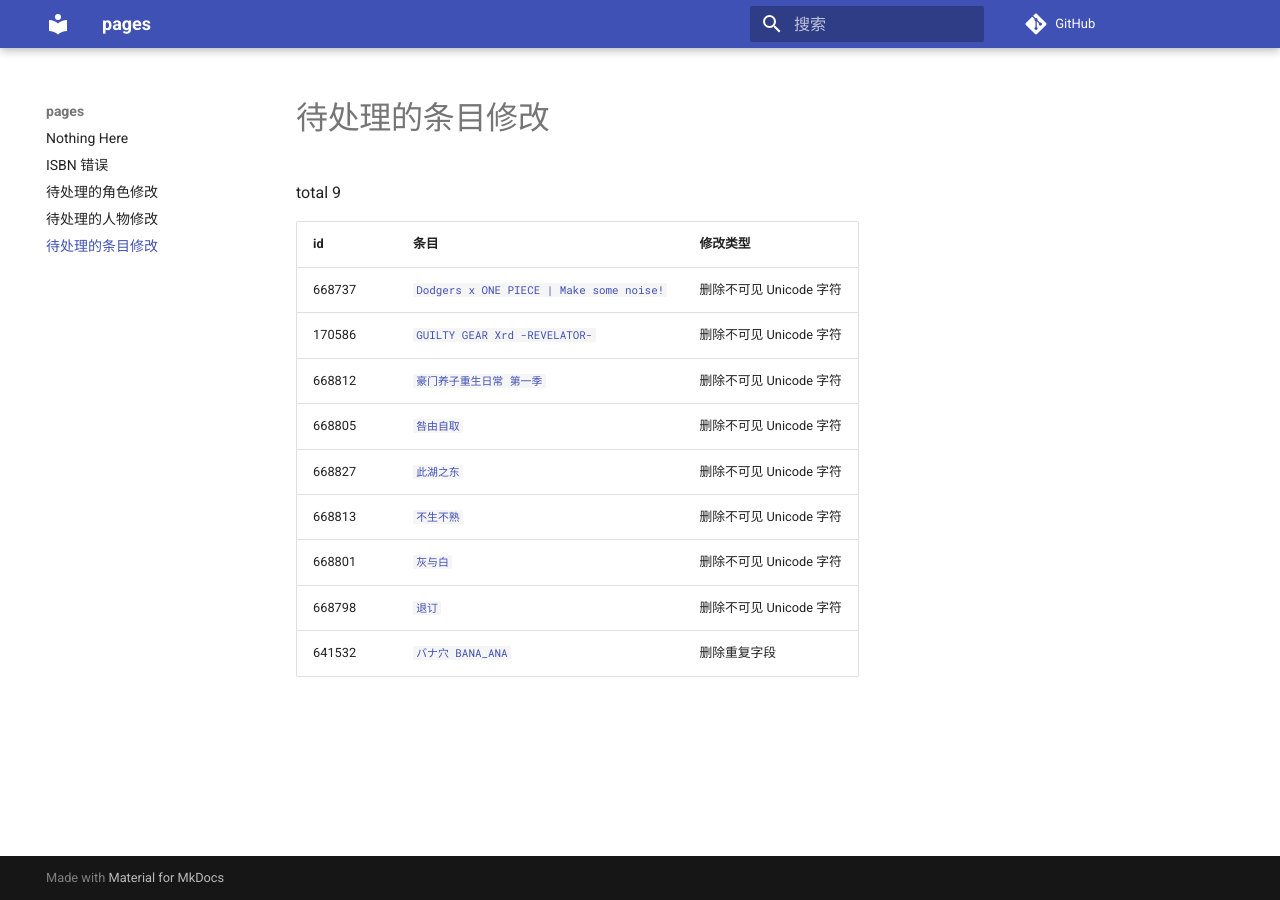
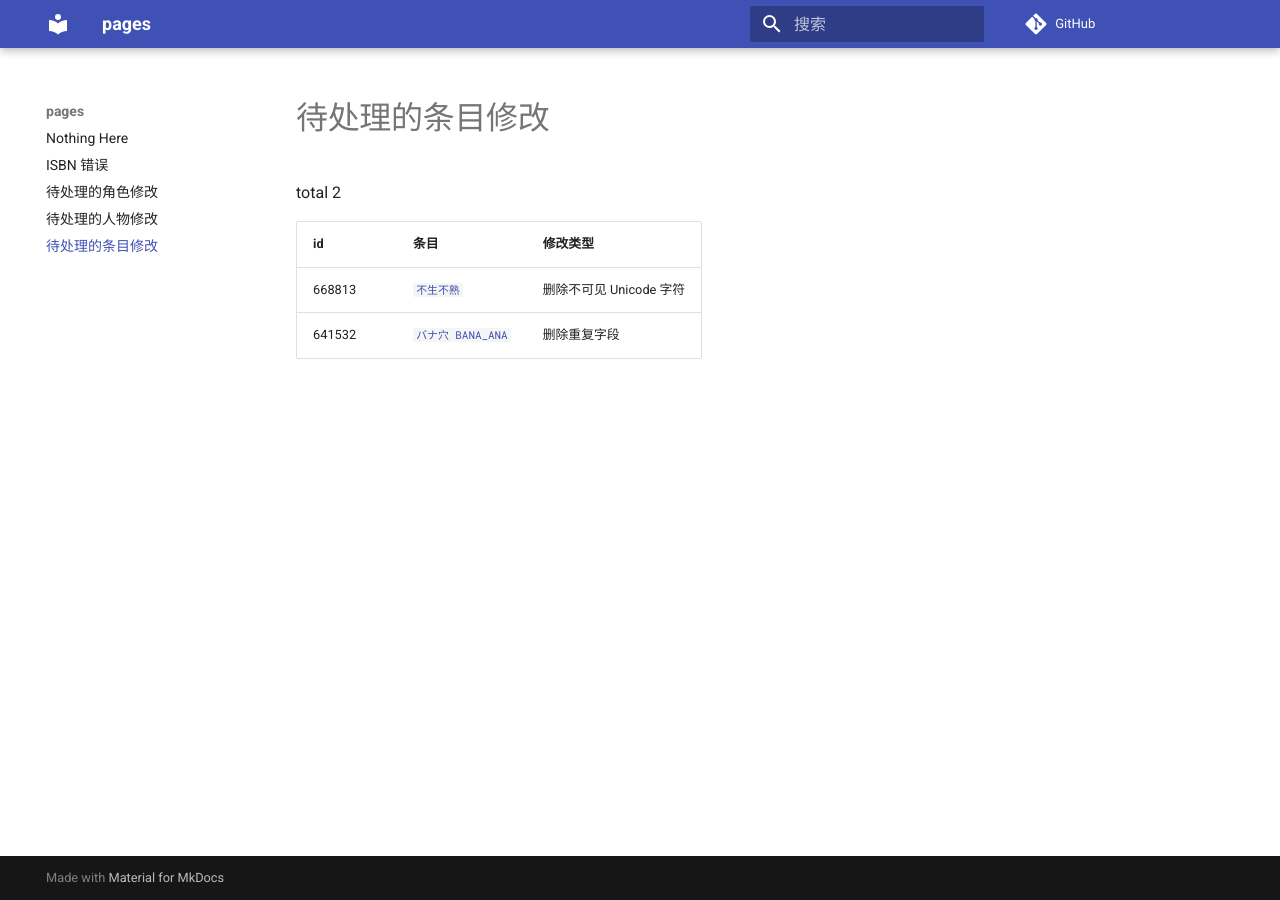
Before and after one commit to trim21/bangumi-pages, an MkDocs documentation site: the page built from docs/pending-subject-changes.md, in a window 1280 px wide. Built offline with MkDocs 1.6.1 and Material for MkDocs 9.7.7, drawn with Linux system fonts in a browser that asks for light colours; comment, search, counter and statistics services are not loaded.

Commit message:
update pending-changes.md

```diff
--- a/docs/pending-subject-changes.md
+++ b/docs/pending-subject-changes.md
@@ -1,15 +1,8 @@
 # 待处理的条目修改
 
-total 9
+total 2
 
 | id | 条目 | 修改类型 |
 | --- | --- | --- |
-| 668737 | [`Dodgers x ONE PIECE | Make some noise!`](https://bgm.tv/subject/668737) | 删除不可见 Unicode 字符 |
-| 170586 | [`GUILTY GEAR Xrd -REVELATOR-`](https://bgm.tv/subject/170586) | 删除不可见 Unicode 字符 |
-| 668812 | [`豪门养子重生日常 第一季`](https://bgm.tv/subject/668812) | 删除不可见 Unicode 字符 |
-| 668805 | [`咎由自取`](https://bgm.tv/subject/668805) | 删除不可见 Unicode 字符 |
-| 668827 | [`此湖之东`](https://bgm.tv/subject/668827) | 删除不可见 Unicode 字符 |
 | 668813 | [`不生不熟`](https://bgm.tv/subject/668813) | 删除不可见 Unicode 字符 |
-| 668801 | [`灰与白`](https://bgm.tv/subject/668801) | 删除不可见 Unicode 字符 |
-| 668798 | [`退订`](https://bgm.tv/subject/668798) | 删除不可见 Unicode 字符 |
 | 641532 | [`バナ穴 BANA_ANA`](https://bgm.tv/subject/641532) | 删除重复字段 |
```
